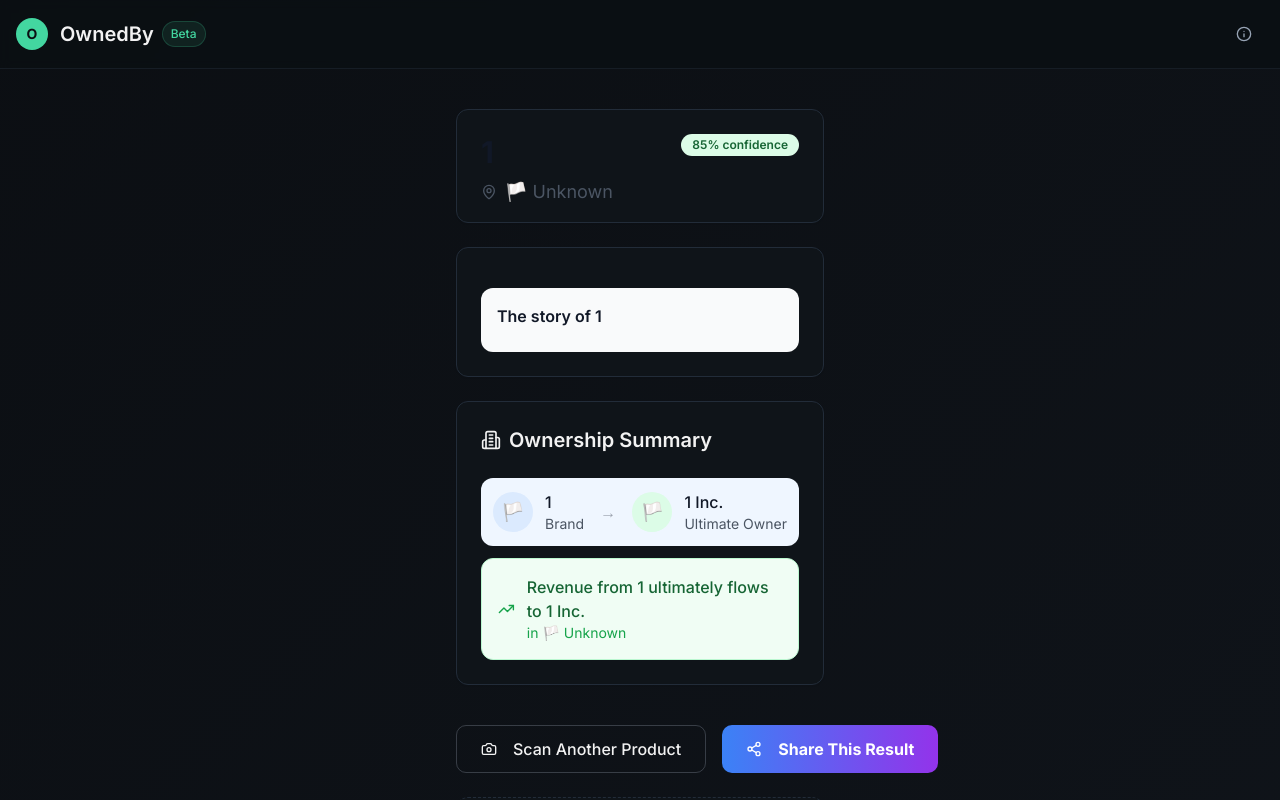
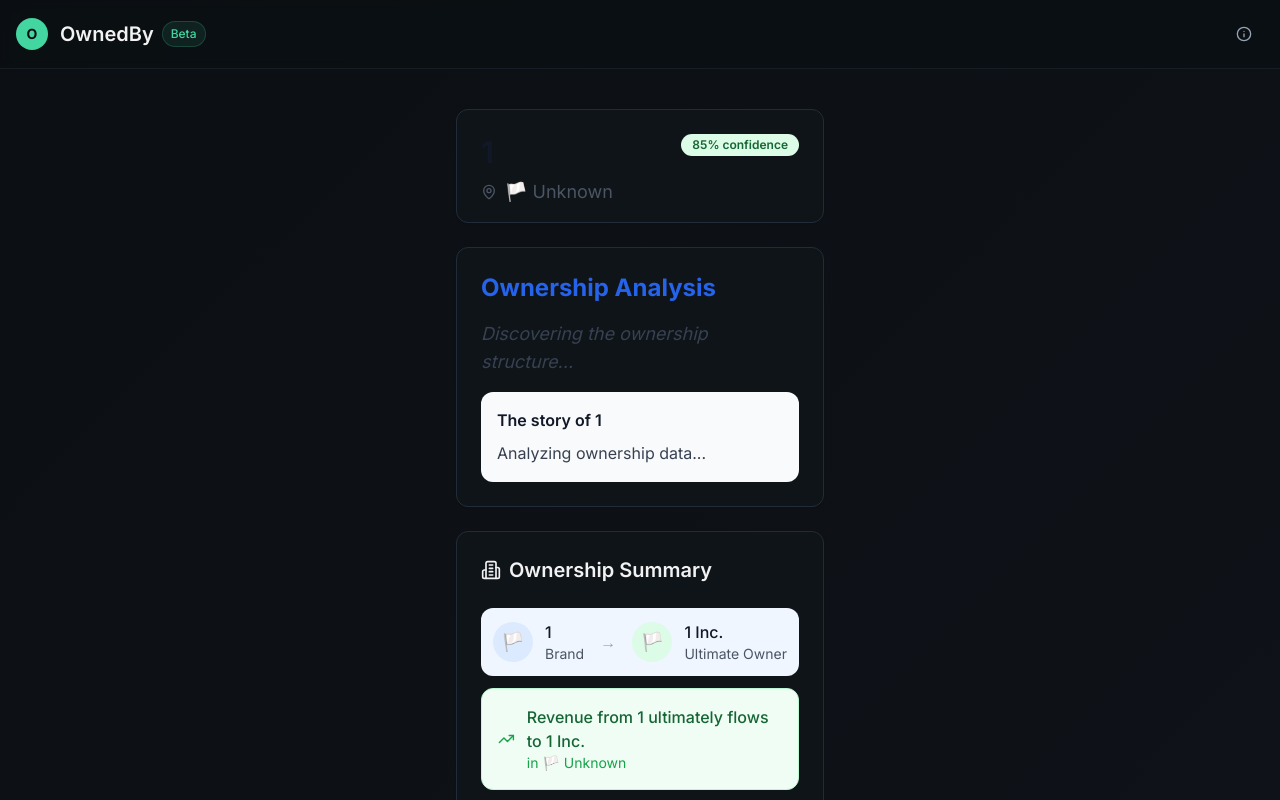
Before and after one commit to jameshaliburton/corporate-beneficiary-lookup, a Next.js app: page /result/1 in a window 1280 px wide. Shown: the top 800 px of the page. Built offline with nearby package versions, Linux system fonts and the light colour scheme.

Commit message:
fix: add null safety to narrative prop usage in ProductResultV2

```diff
--- a/src/components/ProductResultV2.tsx
+++ b/src/components/ProductResultV2.tsx
@@ -80,12 +80,12 @@
           <div className="space-y-4">
             {/* Headline */}
             <h2 className="text-2xl font-bold text-blue-600">
-              {narrative.headline}
+              {narrative?.headline || 'Ownership Analysis'}
             </h2>
 
             {/* Tagline */}
             <p className="text-lg text-gray-700 italic">
-              {narrative.tagline}
+              {narrative?.tagline || 'Discovering the ownership structure...'}
             </p>
 
             {/* Story */}
@@ -94,7 +94,7 @@
                 The story of {result.brand_name || 'this brand'}
               </h3>
               <p className="text-gray-700 leading-relaxed">
-                {narrative.story}
+                {narrative?.story || 'Analyzing ownership data...'}
               </p>
             </div>
           </div>
@@ -152,7 +152,7 @@
       </Card>
 
       {/* Ownership Notes */}
-      {narrative.ownership_notes.length > 0 && (
+      {narrative?.ownership_notes && narrative.ownership_notes.length > 0 && (
         <Card>
           <CardHeader>
             <h3 className="text-xl font-semibold">Ownership Notes</h3>
@@ -171,7 +171,7 @@
       )}
 
       {/* Behind the Scenes */}
-      {narrative.behind_the_scenes.length > 0 && (
+      {narrative?.behind_the_scenes && narrative.behind_the_scenes.length > 0 && (
         <Card>
           <CardHeader>
             <Button
@@ -231,7 +231,7 @@
           </CardHeader>
           <CardContent>
             <div className="text-xs text-gray-500 space-y-1">
-              <p>Template Used: {narrative.template_used}</p>
+              <p>Template Used: {narrative?.template_used || 'fallback'}</p>
               <p>Confidence: {confidence}%</p>
               <p>Brand Country: {brandCountry || 'Unknown'}</p>
               <p>Owner Country: {ownerCountry || 'Unknown'}</p>
```
